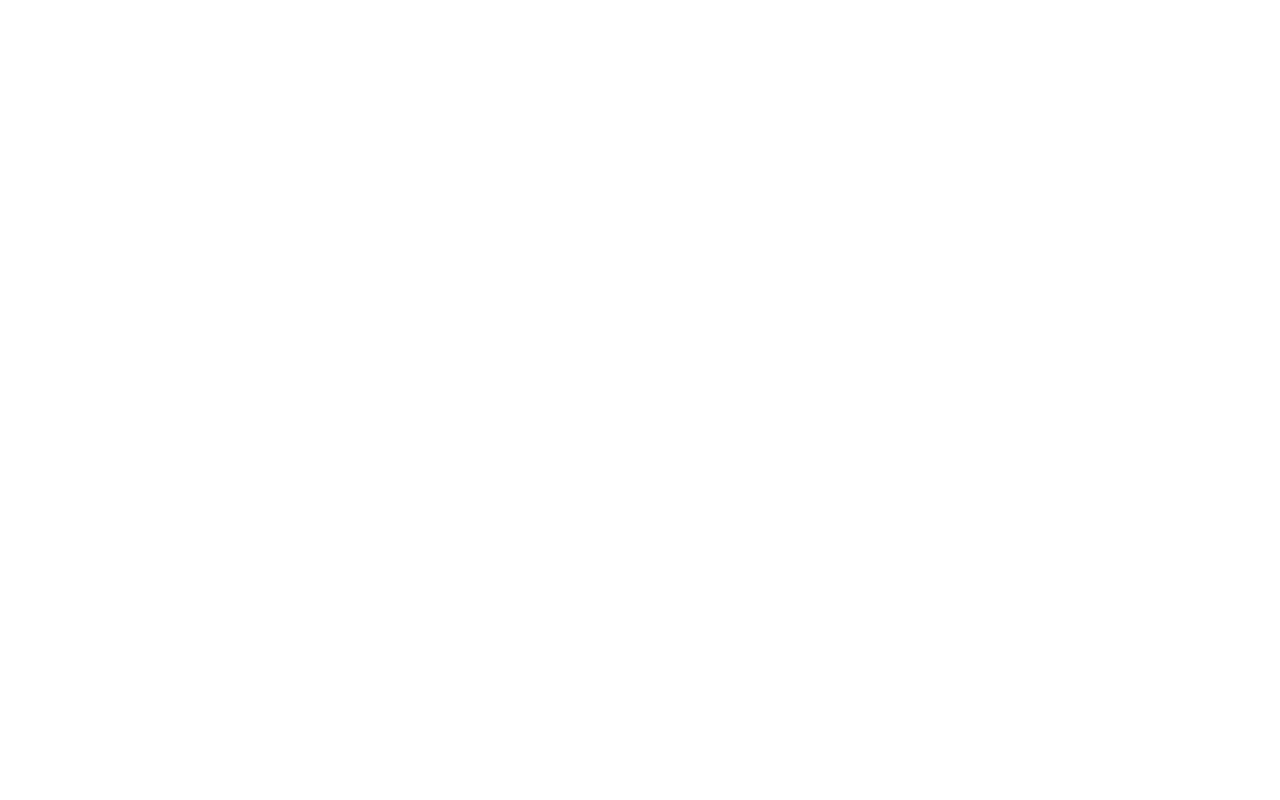
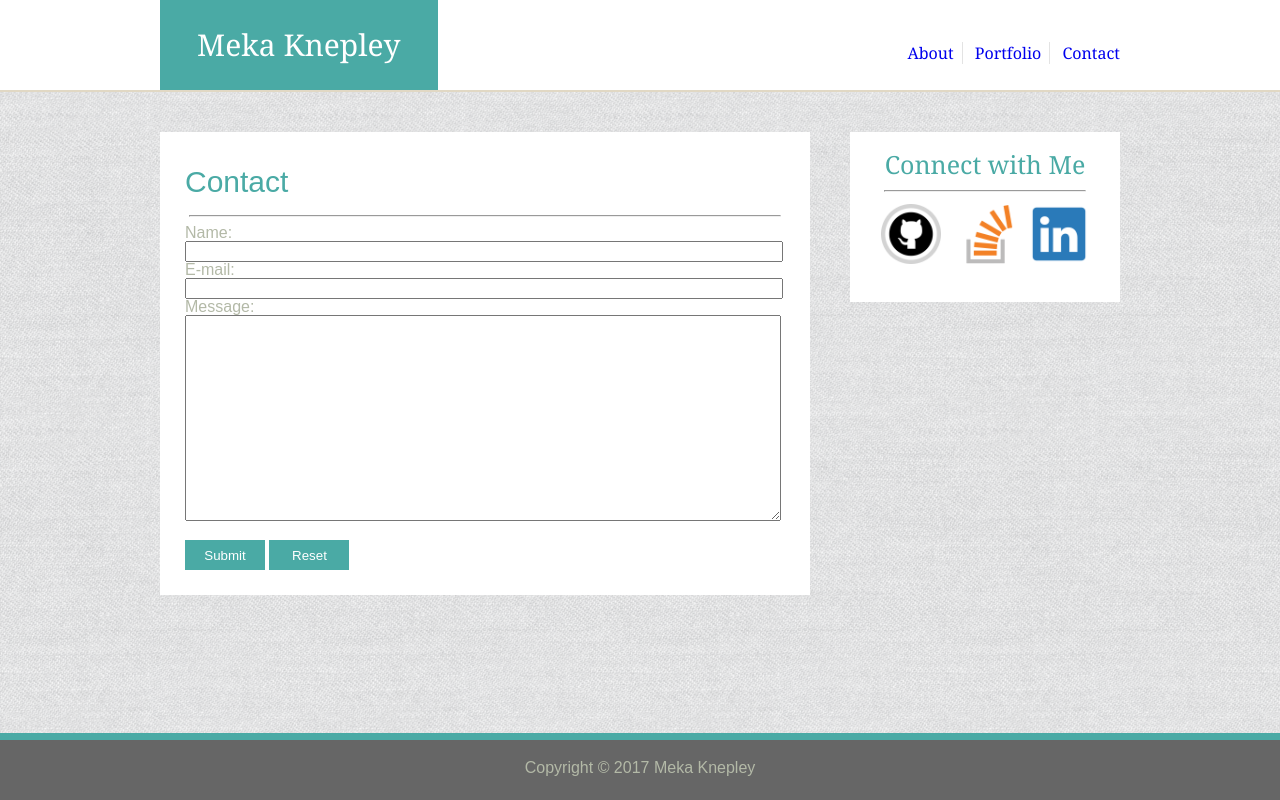
Before and after one commit to mekaknepley/Basic-Portfolio, a plain HTML site: page contact.html in a window 1280 px wide. Drawn offline with Linux system fonts and the light colour scheme.

Commit message:
tuesday night work

```diff
--- a/assets/css/style.css
+++ b/assets/css/style.css
@@ -1,4 +1,10 @@
+html {
+    position: relative;
+    min-height: 100%;
+}
+
 body {
+	margin: 0 0 60px;
 	background-color: #ffffff;
 	background-image: url("../images/bg.png");
 	font-family: 'Arial', 'Helvetica Neue', Helvetica, sans-serif;
@@ -9,10 +15,15 @@ body {
 	margin: 0 auto;
 }
 
+.headerContainer {
+	width: 960px;
+	height: 90px;
+	margin: 0 auto;
+}
+
 .header {
-	max-width:960px;
 	width:100%;
-	margin:0 auto;
+	margin:0;
 	display:table;
 	position:relative;
 	background-color: white;
@@ -26,7 +37,7 @@ body {
 .pageTitle {
 	background-color: #4aaaa5;
 	color: white;
-	margin-left: 85px;
+	/*margin-left: 85px;*/
 	vertical-align: middle;
 	text-align: center;
 	position: absolute;
@@ -39,19 +50,35 @@ body {
 	font-family: 'Georgia', Times, Times New Roman, serif;
 }
 
-ul {
-	margin:0;
-	padding:0;
-	list-style-type: disc;
+.userNavContainer {
+	height: 100%;
+	width: 100%;
+    display: table-cell;
+    vertical-align: middle;
 }
 
 .userNav {
+	margin-top:45px;
+	list-style-type: disc;
+	text-decoration: none;
+	float: right;
+	/*
 	width: 75%;
 	display: table-cell;
 	height: 100%;
 	vertical-align: middle;
 	text-align: right;
 	box-sizing: border-box;
+	margin: auto 0;
+	*/
+}
+
+.userNav a {
+	text-decoration: none;
+}
+
+.userNav a:visited {
+	color: #e1d8c4;
 }
 
 .userNav li {
@@ -60,22 +87,23 @@ ul {
 	border-right:1px solid #e3e3e3;
 }
 
-.userNav li: last-child {
+.userNav li:last-child {
 	border-right:0;
 	padding-right:0;
-
 }
 
 .infoContainer {
 	background-color: white;
     width: 600px;
-    height: 325px;
+    min-height: 325px;
+    /*height: 325px;*/
     padding: 25px;
-    margin-top: 30px;
+    margin-top: 40px;
     float:left;
+    margin-bottom: 40px;
 }
 
-.aboutMe {
+.infoTitle {
 
 	color: #4aaaa5;
 	font-size: 30px;
@@ -96,36 +124,117 @@ img {
 
 }
 
+.contactForm {
+	color: #b3b9a7;
+}
+
+.contactForm textarea {
+	width: 590px;
+	height: 200px;
+}
+
+.contactForm input[type=text] {
+	 width: 590px;
+
+}
+
+.contactForm input[type=submit] {
+	background-color: #4aaaa5;
+	color: white;
+	border-radius: 0px;
+	border:0 none;
+	width: 80px;
+	height: 30px;
+}
+
+.contactForm input[type=reset] {
+	background-color: #4aaaa5;
+	color: white;
+	border-radius: 0px;
+	border:0 none;
+	width: 80px;
+	height: 30px;
+}
+
 .connectWithMe {
 	background-color: white;
-    width: 300px;
+    width: 270px;
     height: 150px;
     padding-top: 20px;
     position: absolute right;
     color: #4aaaa5;
     font-size: 25px;
     float:right;
-    margin-top:30px;
+    margin-top: 40px;
     text-align: center;
     font-family: 'Georgia', Times, Times New Roman, serif;
     font-size: bold;
     position: relative;
+    overflow: hidden;
+
 }
 
+hr {
+  color: #b3b9a7;
+}
 
+.imageContainer {
+	display: table;
+	margin: auto;
+	text-align: center;
+	position: relative;
+}
+.imageContainer img {
+	width: 60px;
+	height: 60px;
+	margin: 0 7px 0px 7px;
+}
 
+.portfolioClear {
+	clear: left;
+}
+.portfolioBox {
+	float: left;
+	position: relative;
+	width: 275px;
+	height: 275px;
+	margin: 15px 10px;
+}
+.portfolioDescription {
+	float:left;
+	position: absolute;
+	background-color: #4aaaa5;
+	color: white;
+	top: 155px;
+	left: 10px;
+	width: 275px;
+	height: 60px;
+	text-align: center;
+	vertical-align: middle;
+}
 
 .foot {
+    position: absolute;
+    left: 0;
+    bottom: 0;
+    height: 60px;
+    width: 100%;
+
 	background-color: #666666;
 	color: #b3b9a7;
-	height: 60px;
+	/*height: 60px;*/
 	text-align: center;
-	padding-top: 40px;
+	vertical-align: middle;
+	/*padding-top: 40px;*/
 	float: clear;
-	position:fixed;
-   bottom:0;
+	/*position:fixed;*/
+   /*bottom:0;*/
    border-top: 7px solid #4aaaa5;
-   max-width:960px;
-	width:100%;
+   /*max-width:960px;*/
+}
 
+.footerCenter {
+	margin: auto;
+	padding-top: 20px;
+	vertical-align: middle;
 }
--- a/contact.html
+++ b/contact.html
@@ -0,0 +1,60 @@
+<!DOCTYPE html>
+<html>
+	<head>
+		<title>About Me</title>
+		<link rel="stylesheet" type="text/css" href="assets/css/reset.css">
+		<link rel="stylesheet" type="text/css" href="assets/css/style.css">
+	</head>
+
+	<body>
+		<header class="header">
+			<div class="headerContainer">
+				<div class="pageTitle">
+					Meka Knepley
+				</div>
+					<ul class="userNav">
+						<li><a href="index.html">About</a></li>
+						<li><a href="portfolio.html">Portfolio</a></li>
+						<li><a href="contact.html">Contact</a></li>
+					</ul>
+			<div>
+		</header>
+		<div class="container">
+
+			<div class="infoContainer">
+
+				<h1 class="infoTitle">Contact</h1>
+				<hr align="center" width="590" height="5">
+
+
+				<form class="contactForm" action="mailto:someone@example.com" method="post" enctype="text/plain">
+				Name:<br>
+				<input type="text" name="name"><br>
+				E-mail:<br>
+				<input type="text" name="mail"><br>
+				Message:<br>
+				<textarea name="message"></textarea><br><br>
+				<input type="submit" value="Submit">
+				<input type="reset" value="Reset">
+				</form>
+			</div>
+
+
+			<div class="connectWithMe">
+				<h1>Connect with Me</h1>
+				<hr align="center" width="200" height="1">
+
+				<div class="imageContainer">
+					<img src="assets/images/github.png" alt="github" width= "60" height="60">
+					<img src="assets/images/stackoverflow.png" alt="stackoverflow" width="60" height="60">
+					<img src="assets/images/linkedin.png" alt="linkedin" width="60" height="60">
+				</div>
+			</div>
+
+			<footer class="foot">
+				<div class="footerCenter">
+					Copyright &copy; 2017 Meka Knepley
+				</div>
+			</footer>
+	</body>
+</html>
```
Also changed, not shown: index.html (+21 -18 lines), portfolio.html (+69 -0 lines), assets/images/oscarmike.jpg (added).
